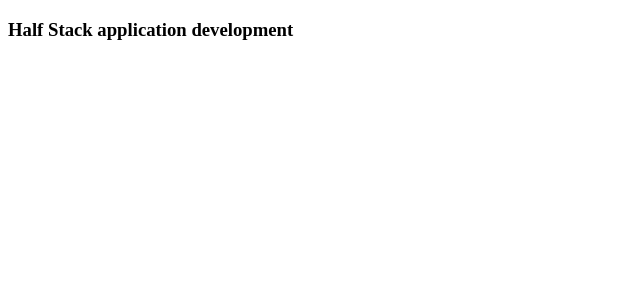
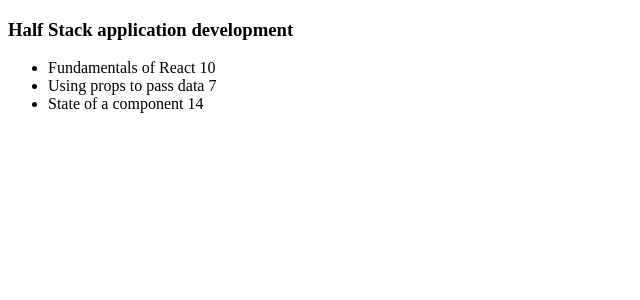
Before and after one commit to Huskey231/FullStackOpen2020, a React (Create React App) app in the folder part2/: page / in a window 1280 px wide. Shown: the top 300 px of the page, without its empty margins (0-640 px from the left). Built offline with nearby package versions, Linux system fonts and the light colour scheme.

Commit message:
Completed 2.1

```diff
--- a/part2/src/components/Course.js
+++ b/part2/src/components/Course.js
@@ -2,15 +2,25 @@
 
 const Course = ({course}) => {
     const courseTitle = course.name
+    const courseParts = course.parts
+    console.log(course.parts)
     return(
         <div>
             <h3>{course.name}</h3>
+            <ul>
+                {courseParts.map(part =>
+                    <Part key={part.id} part={part} />
+                )}
+            </ul>
         </div>
     )
 }
 
-const Part = () => {
-
+const Part = ({part}) => {
+    console.log({part})
+    return(
+        <li>{part.name} {part.exercises}</li>
+    )
 }
 
 export default Course
```
